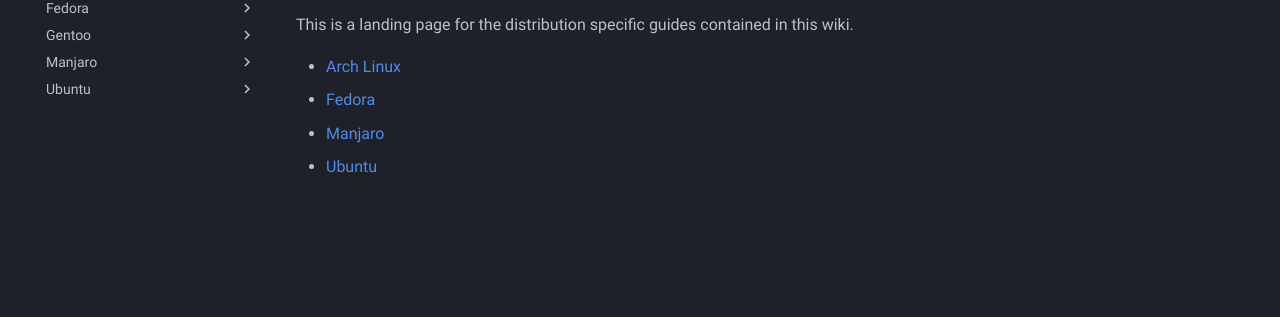
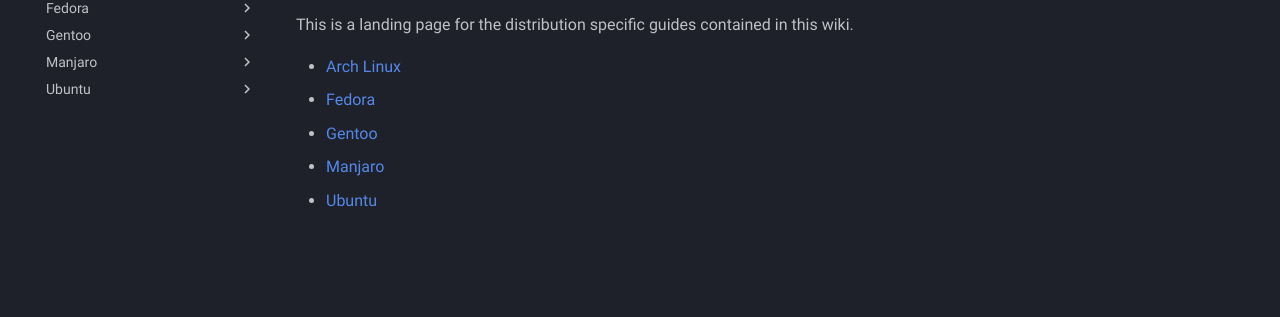
Before and after one commit to t2linux/wiki, an MkDocs documentation site: the page built from docs/distributions/overview.md, in a window 1280 px wide. Shown: the part 278-595 px from the top of the page. Built offline with MkDocs 1.6.1 and Material for MkDocs 9.7.7, drawn with Linux system fonts in a browser that asks for light colours; comment, search, counter and statistics services are not loaded.

Commit message:
Update overview.md

```diff
--- a/docs/distributions/overview.md
+++ b/docs/distributions/overview.md
@@ -4,5 +4,6 @@ This is a landing page for the distribution specific guides contained in this wi
 
 -   [Arch Linux](https://wiki.t2linux.org/distributions/arch/installation/)
 -   [Fedora](https://wiki.t2linux.org/distributions/fedora/home/)
+-   [Gentoo](https://wiki.t2linux.org/distributions/gentoo/installation/)
 -   [Manjaro](https://wiki.t2linux.org/distributions/manjaro/home/)
 -   [Ubuntu](https://wiki.t2linux.org/distributions/ubuntu/home/)
```
